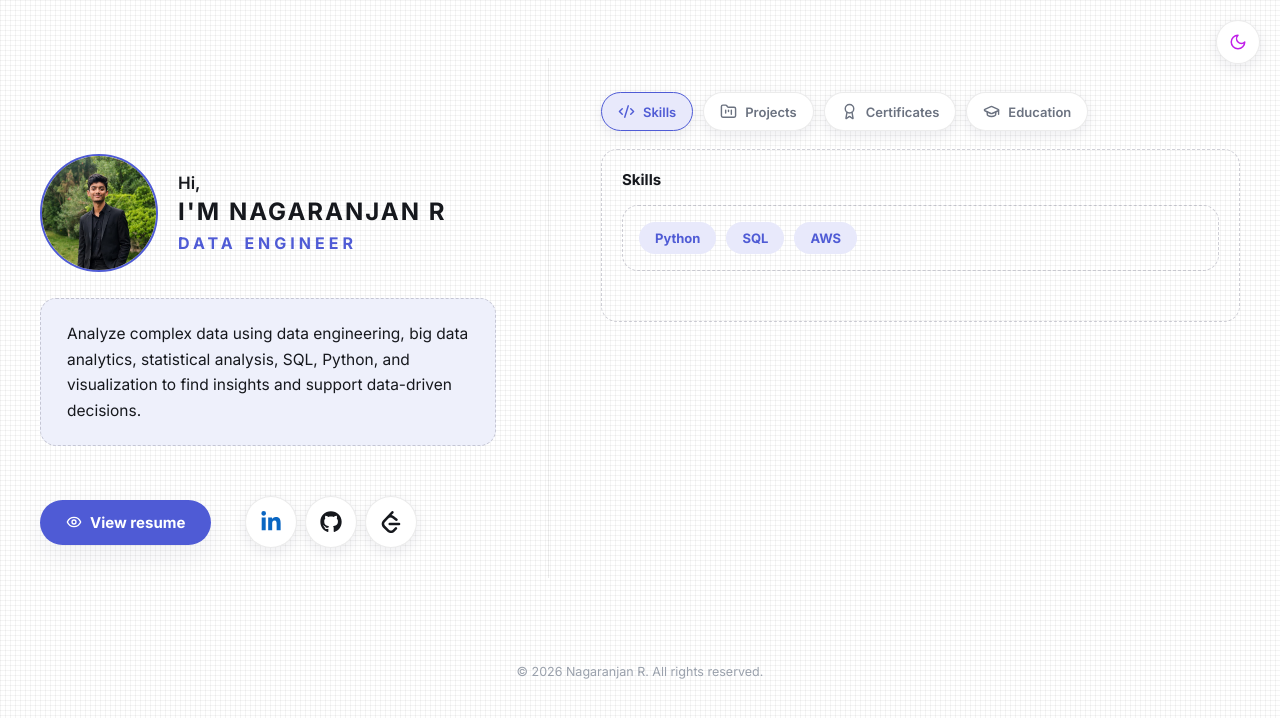
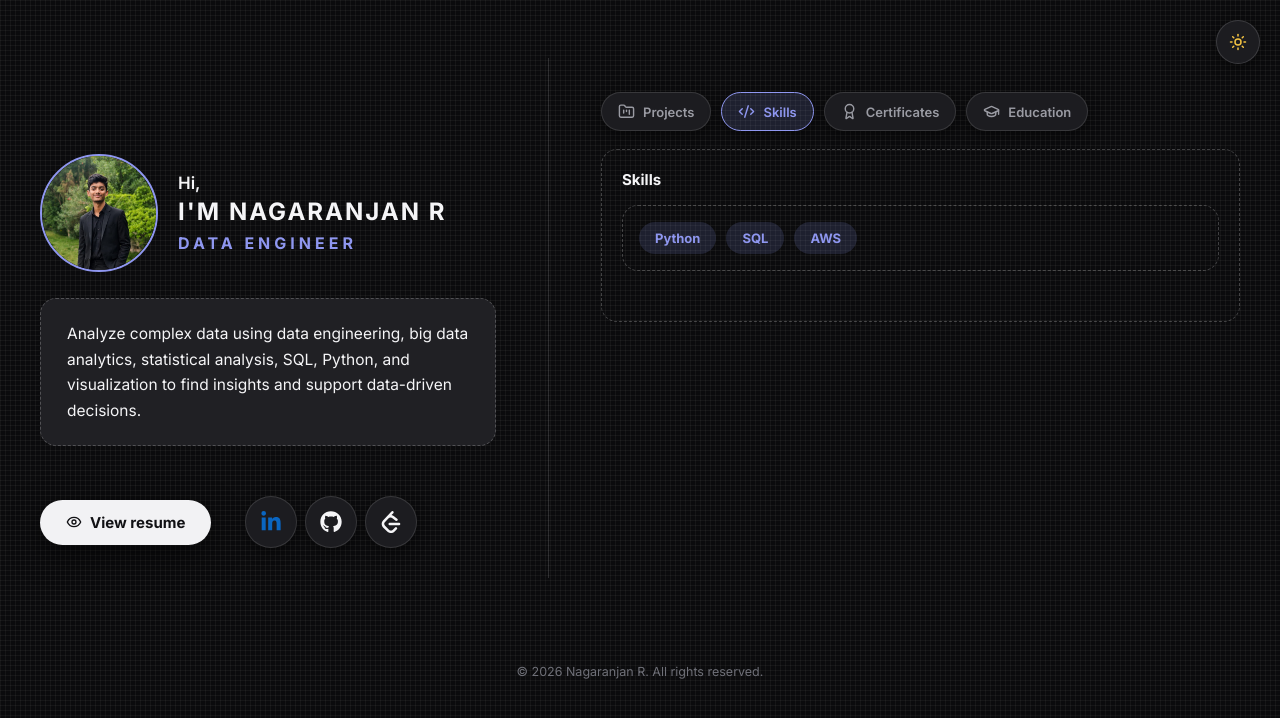
Before and after one commit to nagaranjan-r-de/Portfolio, a React (Vite) app in the folder frontend/: page / in a window 1280 px wide. Shown: the top 718 px of the page. Built offline with nearby package versions, Linux system fonts and the light colour scheme.

Commit message:
Fix portfolio build

```diff
--- a/frontend/src/App.jsx
+++ b/frontend/src/App.jsx
@@ -10,7 +10,7 @@
   if (typeof window === "undefined") return "light";
   const saved = window.localStorage.getItem(STORAGE_KEY);
   if (saved === "light" || saved === "dark") return saved;
-  const prefersDark = window.matchMedia?.("(prefers-color-scheme: dark)").matches;
+  const prefersDark = window.matchMedia?.("(prefers-color-scheme: light)").matches;
   return prefersDark ? "dark" : "light";
 }
 
--- a/frontend/src/components/NavIcons.jsx
+++ b/frontend/src/components/NavIcons.jsx
@@ -6,17 +6,17 @@
 import EducationSection from "./EducationSection";
 
 const tabs = [
+   {
+    id: "projects",
+    label: "Projects",
+    icon: FolderKanban,
+    component: <ProjectsSection />,
+  },
   {
     id: "skills",
     label: "Skills",
     icon: Code2,
     component: <SkillsSection />,
-  },
-  {
-    id: "projects",
-    label: "Projects",
-    icon: FolderKanban,
-    component: <ProjectsSection />,
   },
   {
     id: "certificates",
```
